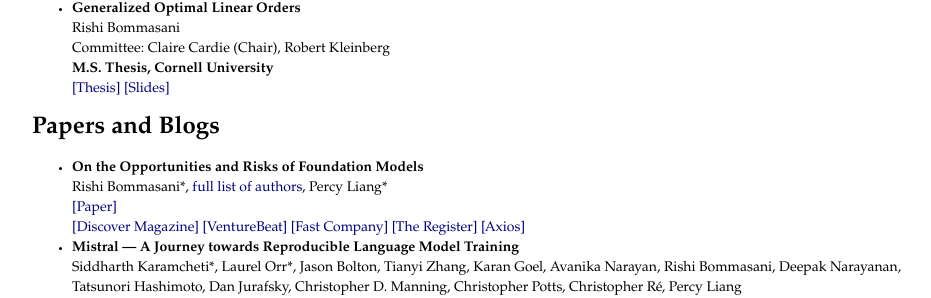
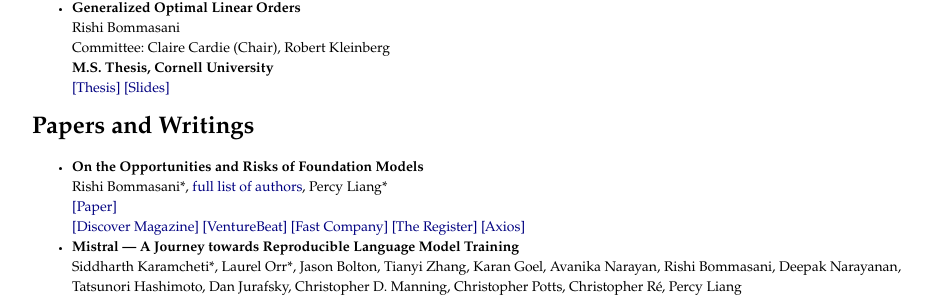
Before and after one commit to rishibommasani/rishibommasani.github.io, a Jekyll site: the page built from papers/index.html, in a window 1280 px wide. Shown: the part 143-441 px from the top of the page, without its empty margins (160-1091 px from the left). Built offline with Jekyll 4.4.1, drawn with Linux system fonts in a browser that asks for light colours.

Commit message:
Update index.html

```diff
--- a/papers/index.html
+++ b/papers/index.html
@@ -11,7 +11,7 @@
     		  <br> <a href="https://ecommons.cornell.edu/handle/1813/103195">[Thesis]</a> <a href="https://github.com/rishibommasani/rishibommasani.github.io/blob/master/papers/Thesis-Defense-2020.pdf">[Slides]</a>
           </li>
 	</ul>
-	<h1>Papers and Blogs</h1>
+	<h1>Papers and Writings</h1>
 	  <ul>
           <li><b> On the Opportunities and Risks of Foundation Models </b>
 		  <br> Rishi Bommasani*, <a href="https://crfm.stanford.edu/report.html">full list of authors</a>, Percy Liang*
```
